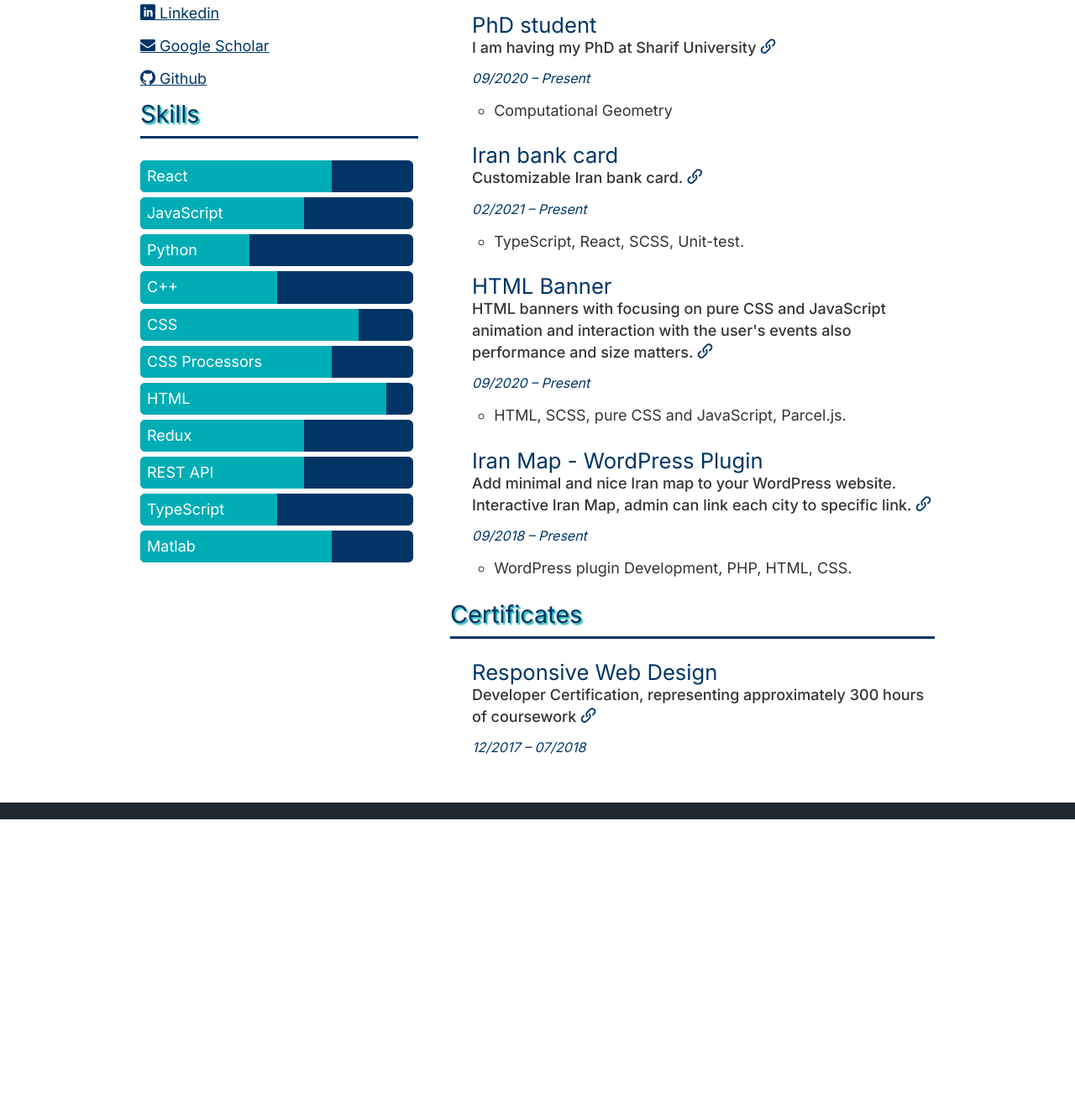
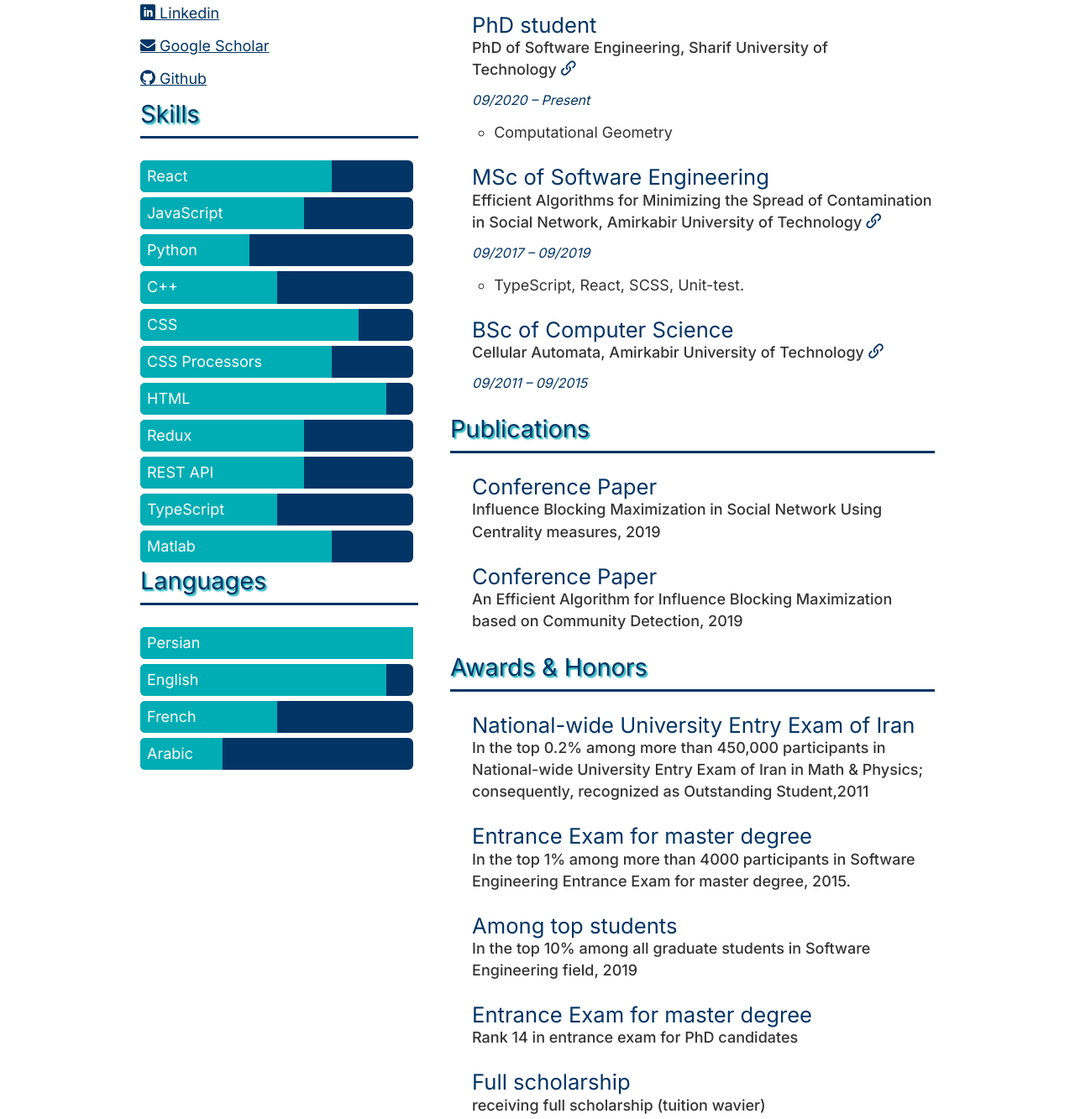
Before and after one commit to narzk/NiloofarArazkhaniCV, a Gatsby site: page /resume in a window 1280 px wide. Shown: the part 848-2181 px from the top of the page at 84% size. Before the commit the page ends 1824 px from the top, so only its background shows below. Built offline with nearby package versions, Linux system fonts and the light colour scheme; Gatsby itself is replaced by a stand-in of ours; a web font is replaced by a local one.

Commit message:
edited some parts

```diff
--- a/src/pages/index.js
+++ b/src/pages/index.js
@@ -17,7 +17,7 @@ const IndexPage = () => (
           </span>
         </h1>
         <p style={{'text-align': 'justify'}}>
-        I am a PhD candidate at Sharif University. My strengths are in research and problem-solving.  I specialise in Computational Geometry and have a good academic record from The University of Iran.  I have experience in front end programming,  My hobbies include Reading, country walks, photography and have a blog post.
+        I am a PhD candidate at Sharif University. My strengths are in research and problem-solving.  I specialise in Computational Geometry and have a good academic record from The Universities of Iran.  I have experience in front end programming,  My hobbies include Reading, country walks, photography and have a blog post.
         </p>
       </section>
       <section className="card intro__card card--small">
--- a/src/pages/resume.js
+++ b/src/pages/resume.js
@@ -17,6 +17,8 @@ import {
   contacts,
   certificates,
   workExperience,
+  languages,
+  honors
 } from "../resume-source"
 
 import AliTaeeResumePDF from "../assets/Resume _ Ali Taee.pdf"
@@ -26,7 +28,7 @@ const Sidebar = () => (
     <Image className="img-round resume__img" />
     <h1 className="resume__title">Niloofar Arazkhani</h1>
     <p style={{'text-align': 'justify'}}>
-    I am a PhD candidate at Sharif University. My strengths are in research and problem-solving.  I specialise in Computational Geometry and have a good academic record from The University of Iran.  I have experience in front end programming,  My hobbies include Reading, country walks, photography and have a blog post.
+    I am a PhD candidate at Sharif University. My strengths are in research and problem-solving.  I specialise in Computational Geometry and have a good academic record from The Universities of Iran.  I have experience in front end programming,  My hobbies include Reading, country walks, photography and have a blog post.
     </p>
 
     <CategoryTitle title="contacts" />
@@ -44,6 +46,13 @@ const Sidebar = () => (
     <article className="resume__skills">
       {skills.map(skill => (
         <Badge key={skill.id} title={skill.title} level={skill.level}/>
+      ))}
+    </article>
+
+    <CategoryTitle title="languages" className="resume__margin-top-lg" />
+    <article className="resume__skills">
+      {languages.map(lang => (
+        <Badge key={lang.id} title={lang.title} level={lang.level}/>
       ))}
     </article>
   </aside>
@@ -79,7 +88,7 @@ const Main = () => (
       ))}
     </ol>
 
-    <CategoryTitle title="certificates" />
+    <CategoryTitle title="Publications" />
     <ol className="unbulleted-list">
       {certificates.map(certificate => (
         <ResumeSection
@@ -89,6 +98,16 @@ const Main = () => (
           mainLink={certificate.mainLink}
           mainTitle={certificate.mainTitle}
           secondaryTitle={certificate.secondaryTitle}
+        />
+      ))}
+    </ol>
+    <CategoryTitle title="Awards & honors" />
+    <ol className="unbulleted-list">
+      {honors.map(honor => (
+        <ResumeSection
+          key={honor.id}
+          mainTitle={honor.mainTitle}
+          secondaryTitle={honor.secondaryTitle}
         />
       ))}
     </ol>
--- a/src/resume-source.js
+++ b/src/resume-source.js
@@ -10,6 +10,13 @@ export const skills = [
   { id: 22, title: "REST API", level:'60%'  },
   { id: 16, title: "TypeScript", level:'50%'  },
   { id: 14, title: "Matlab", level:'70%'  },
+]
+
+export const languages = [
+  { id: 9, title: "Persian", level: '100%' },
+  { id: 6, title: "English", level: '90%' },
+  { id: 8, title: "French", level:'50%' },
+  { id: 11, title: "Arabic", level:'30%'  }
 ]
 
 export const workExperience = [
@@ -64,13 +71,15 @@ export const workExperience = [
 export const certificates = [
   {
     id: 0,
-    mainTitle: "Responsive Web Design",
+    mainTitle: "Conference Paper",
     secondaryTitle:
-      "Developer Certification, representing approximately 300 hours of coursework",
-    mainLink:
-      "https://www.freecodecamp.org/certification/alitaee/responsive-web-design",
-    time: "12/2017 – 07/2018",
-    list: [],
+      "Influence Blocking Maximization in Social Network Using Centrality measures, 2019",
+  },
+  {
+    id: 1,
+    mainTitle: "Conference Paper",
+    secondaryTitle:
+      "An Efficient Algorithm for Influence Blocking Maximization based on Community Detection, 2019",
   },
 ]
 
@@ -79,7 +88,7 @@ export const projects = [
     id: 3,
     mainTitle: "PhD student",
     secondaryTitle:
-      "I am having my PhD at Sharif University",
+      "PhD of Software Engineering, Sharif University of Technology",
     mainLink: "http://www.sharif.ir/home",
     time: "09/2020 – Present",
     list: [
@@ -91,10 +100,10 @@ export const projects = [
   },
   {
     id: 0,
-    mainTitle: "Iran bank card ",
-    secondaryTitle: "Customizable Iran bank card.",
-    mainLink: "https://github.com/AliTaee/iran-bank-card",
-    time: "02/2021 – Present",
+    mainTitle: "MSc of Software Engineering",
+    secondaryTitle: " Efficient Algorithms for Minimizing the Spread of Contamination in Social Network, Amirkabir University of Technology",
+    mainLink: "https://aut.ac.ir/",
+    time: "09/2017 – 09/2019",
     list: [
       {
         id: 0,
@@ -104,32 +113,13 @@ export const projects = [
   },
   {
     id: 2,
-    mainTitle: "HTML Banner",
+    mainTitle: "BSc of Computer Science",
     secondaryTitle:
-      "HTML banners with focusing on pure CSS and JavaScript animation and interaction with the user's events also performance and size matters.",
-    mainLink: "https://github.com/AliTaee/html-banner",
-    time: "09/2020 – Present",
-    list: [
-      {
-        id: 0,
-        detail: "HTML, SCSS, pure CSS and JavaScript, Parcel.js.",
-      },
-    ],
+     "Cellular Automata, Amirkabir University of Technology",
+    mainLink: "https://aut.ac.ir/",
+    time: "09/2011 – 09/2015",
   },
-  {
-    id: 1,
-    mainTitle: "Iran Map - WordPress Plugin",
-    mainLink: "https://github.com/AliTaee/Iran-Map-WordPress-Plugin",
-    secondaryTitle:
-      "Add minimal and nice Iran map to your WordPress website. Interactive Iran Map, admin can link each city to specific link.",
-    time: "09/2018 – Present",
-    list: [
-      {
-        id: 0,
-        detail: "WordPress plugin Development, PHP, HTML, CSS.",
-      },
-    ],
-  },
+
 ]
 
 export const contacts = [
@@ -158,3 +148,36 @@ export const contacts = [
     text: "Github",
   },
 ]
+
+export const honors = [
+  {
+    id: 0,
+    mainTitle: "National-wide University Entry Exam of Iran",
+    secondaryTitle:
+      "In the top 0.2% among more than 450,000 participants in National-wide University Entry Exam of Iran in Math & Physics; consequently, recognized as Outstanding Student,2011",
+  },
+  {
+    id: 1,
+    mainTitle: "Entrance Exam for master degree",
+    secondaryTitle:
+      "In the top 1% among more than 4000 participants in Software Engineering Entrance Exam for master degree, 2015.",
+  },
+  {
+    id: 2,
+    mainTitle: "Among top students",
+    secondaryTitle:
+      "In the top 10% among all graduate students in Software Engineering field, 2019",
+  },
+  {
+    id: 2,
+    mainTitle: "Entrance Exam for master degree",
+    secondaryTitle:
+      "Rank 14 in entrance exam for PhD candidates ",
+  },
+  {
+    id: 2,
+    mainTitle: "Full scholarship",
+    secondaryTitle:
+      "receiving full scholarship (tuition wavier)",
+  },
+]
```
